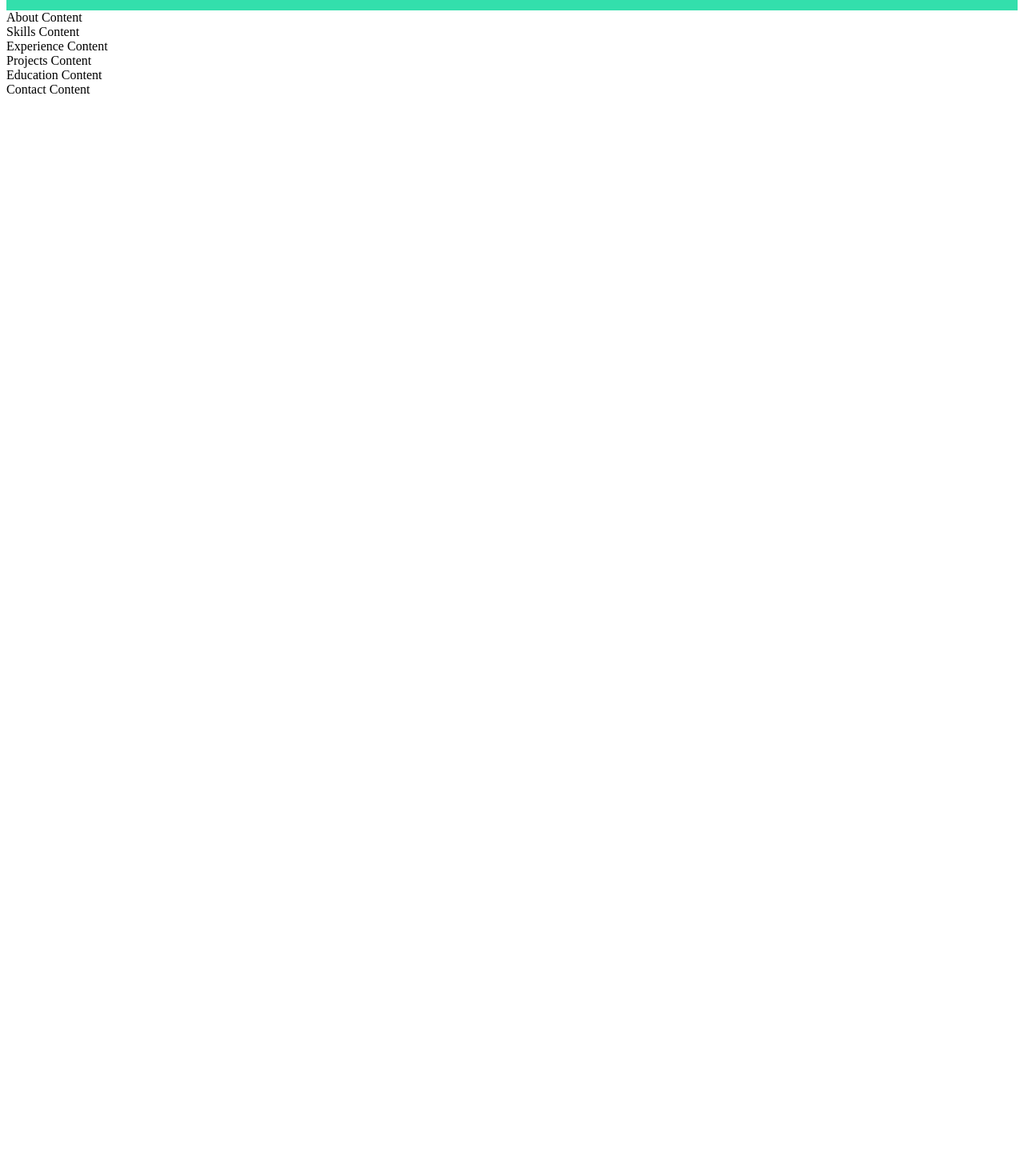
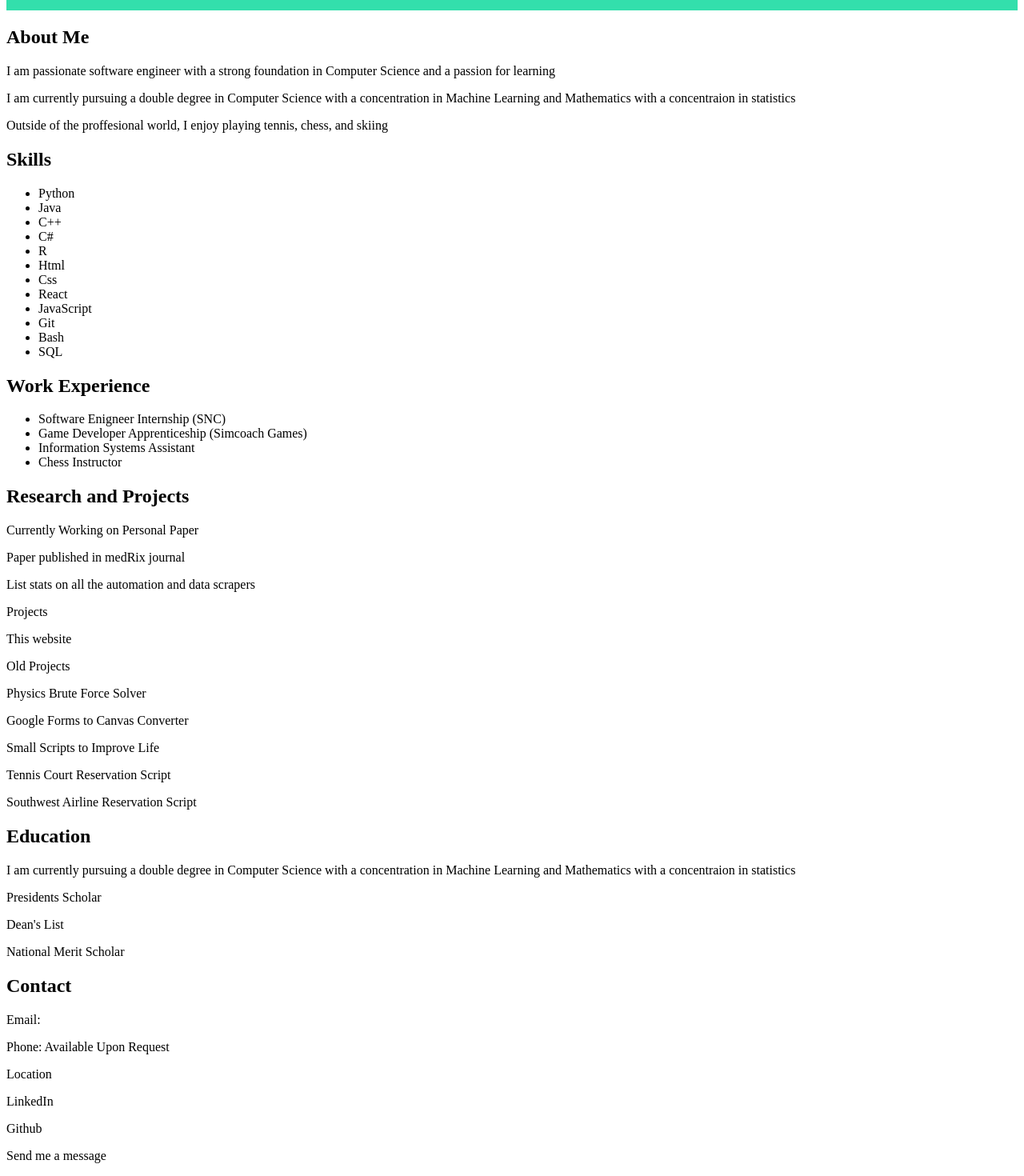
Before and after one commit to RoboticsMB/Personal_Website_2.0, a React (Create React App) app: page / in a window 1280 px wide. Shown: the part 45-1515 px from the top of the page at 80% size. Before the commit the page ends 800 px from the top, so only its background shows below. Built offline with nearby package versions, Linux system fonts and the light colour scheme.

Commit message:
Added a basic content skelton for about, skills, work experience, research and projects, education and contact, so I can begin testing out various features like smooth scrolling and so forth

```diff
--- a/src/App.js
+++ b/src/App.js
@@ -5,12 +5,70 @@ function App() {
   return (
     <div className="App">
       <Navbar />
-      <section id="about">About Content</section>
-      <section id="skills">Skills Content</section>
-      <section id="experience">Experience Content</section>
-      <section id="projects">Projects Content</section>
-      <section id="education">Education Content</section>
-      <section id="contact">Contact Content</section>
+      <section id="about">
+        <h2>About Me</h2>
+        <p>I am passionate software engineer with a strong foundation in Computer Science and a passion for learning</p>
+        <p>I am currently pursuing a double degree in Computer Science with a concentration in Machine Learning
+           and Mathematics with a concentraion in statistics</p>
+        <p>Outside of the proffesional world, I enjoy playing tennis, chess, and skiing</p>
+      </section>
+      <section id="skills">
+        <h2>Skills</h2>
+        <ul>
+          <li>Python</li>
+          <li>Java</li>
+          <li>C++</li>
+          <li>C#</li>
+          <li>R</li>
+          <li>Html</li>
+          <li>Css</li>
+          <li>React</li>
+          <li>JavaScript</li>
+          <li>Git</li>
+          <li>Bash</li>
+          <li>SQL</li>
+        </ul>
+      </section>
+      <section id="experience">
+        <h2>Work Experience</h2>
+        <ul>
+          <li>Software Enigneer Internship (SNC)</li>
+          <li>Game Developer Apprenticeship (Simcoach Games)</li>
+          <li>Information Systems Assistant</li>
+          <li>Chess Instructor</li>
+        </ul>
+      </section>
+      <section id="research/projects">
+        <h2>Research and Projects</h2>
+        <p>Currently Working on Personal Paper</p>
+        <p>Paper published in medRix journal</p>
+        <p>List stats on all the automation and data scrapers</p>
+        <p>Projects</p>
+        <p>This website</p>
+        <p>Old Projects</p>
+        <p>Physics Brute Force Solver</p>
+        <p>Google Forms to Canvas Converter</p>
+        <p>Small Scripts to Improve Life</p>
+        <p>Tennis Court Reservation Script</p>
+        <p>Southwest Airline Reservation Script</p>
+      </section>
+      <section id="education">
+        <h2>Education</h2>
+        <p>I am currently pursuing a double degree in Computer Science with a concentration in Machine Learning
+            and Mathematics with a concentraion in statistics</p>
+        <p>Presidents Scholar</p>
+        <p>Dean's List</p>
+        <p>National Merit Scholar</p>
+      </section>
+      <section id="contact">
+        <h2>Contact</h2>
+        <p>Email:</p>
+        <p>Phone: Available Upon Request</p>
+        <p>Location</p>
+        <p>LinkedIn</p>
+        <p>Github</p>
+        <p>Send me a message</p>
+      </section>
     </div>
   );
 }
--- a/src/Components/Navbar.js
+++ b/src/Components/Navbar.js
@@ -30,7 +30,7 @@ function Navbar(){
                 <li><a href="#about">About</a></li>
                 <li><a href="#skills">Skills</a></li>
                 <li><a href="#experience">Experience</a></li>
-                <li><a href="#projects">Projects</a></li>
+                <li><a href="#research/projects">Projects</a></li>
                 <li><a href="#education">Education</a></li>
                 <li><a href="#contact">Contact</a></li>
             </ul>
@@ -42,7 +42,7 @@ function Navbar(){
                         <li><a href="#about" onClick={closeMenu}>About</a></li>
                         <li><a href="#skills" onClick={closeMenu}>Skills</a></li>
                         <li><a href="#experience" onClick={closeMenu}>Experience</a></li>
-                        <li><a href="#projects" onClick={closeMenu}>Projects</a></li>
+                        <li><a href="#research/projects" onClick={closeMenu}>Projects</a></li>
                         <li><a href="#education" onClick={closeMenu}>Education</a></li>
                         <li><a href="#contact" onClick={closeMenu}>Contact</a></li>
                     </ul>
```
